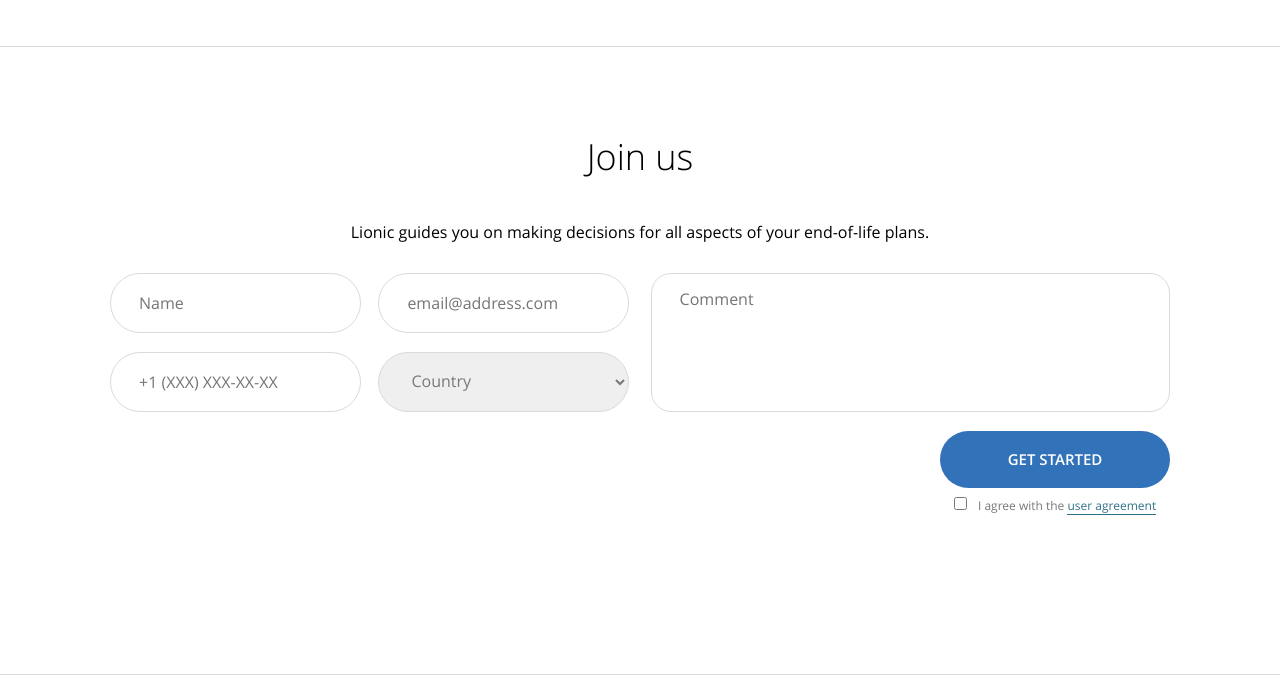
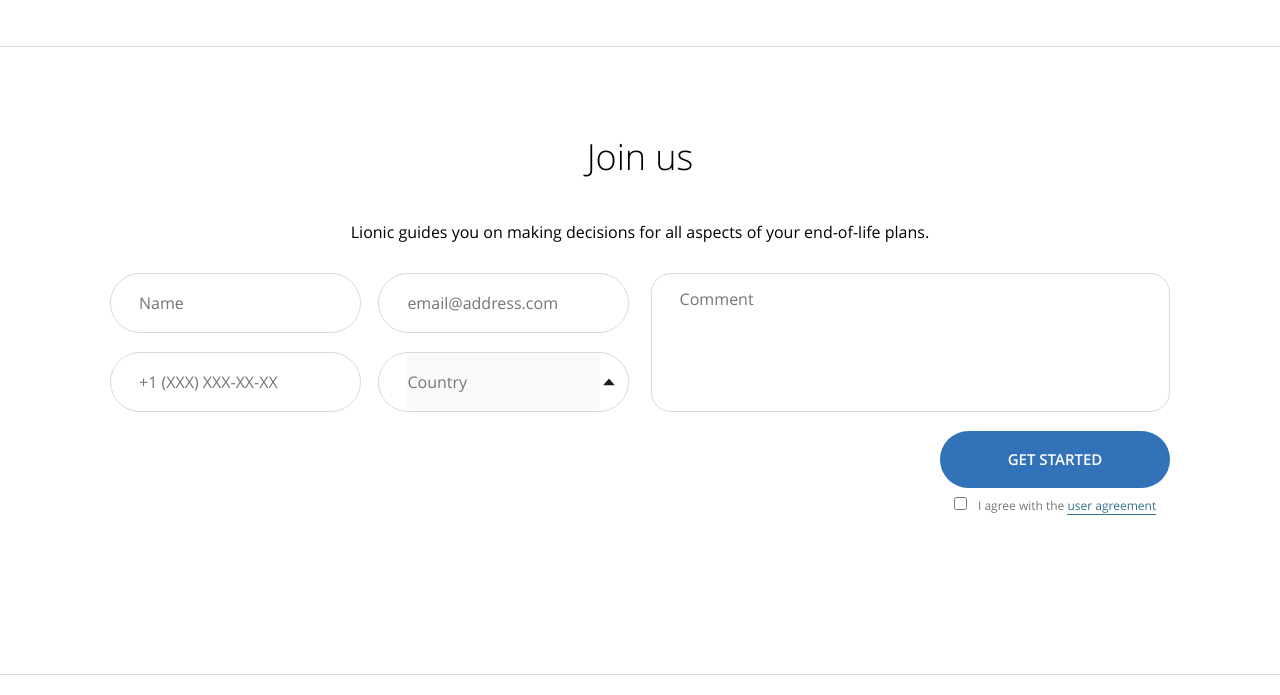
Before and after one commit to M-svg-arc/Lionic, a plain HTML site: page index.html in a window 1280 px wide. Shown: the part 3307-4002 px from the top of the page. Drawn offline with Linux system fonts and the light colour scheme.

Commit message:
add costumization selector in join-us__form-selector

```diff
--- /dev/null
+++ b/css/selector/styles_for_selector.css
@@ -0,0 +1,59 @@
+/* joi-us__form-selected */
+.choices {
+  border-radius: 50px;
+  padding-left: 28px;
+  padding-right: 28px;
+  width: 251px;
+  height: 60px;
+  color: #787878;
+  border: 1px solid #dadada;
+  transition: background-color 0.3s ease-in-out, border-color 0.3s ease-in-out;
+}
+
+.choices__inner {
+  padding: 15px 0 !important;
+  border: none !important;
+  height: 100%;
+  width: 100%;
+}
+
+.choices__list--single {
+  padding: 0;
+  height: 100%;
+}
+
+.choices__list--dropdown {
+  width: 208px;
+}
+
+.choices__list--single .choices__item {
+  display: flex;
+  width: 100%;
+  height: 100%;
+  font-size: 16px;
+  line-height: 180%;
+}
+
+.choices__list--dropdown .is-selected {
+  display: none;
+}
+
+.choices__list--dropdown .choices__placeholder {
+  display: none;
+}
+
+.choices[data-type*="select-one"]::after {
+  border: none;
+  margin-top: 0;
+  width: 15px;
+  height: 15px;
+  background-image: url("/img/arrow_for_selector.svg");
+  background-position: center;
+  background-repeat: no-repeat;
+  transform: translateY(-50%);
+}
+
+.choices.is-open[data-type*="select-one"]::after {
+  margin-top: 0;
+  transform: translateY(-50%) rotate(180deg);
+}
--- a/index.html
+++ b/index.html
@@ -10,6 +10,8 @@
     <link rel="stylesheet" href="css/style.css" />
     <link rel="stylesheet" href="css/media.css" />
     <link rel="stylesheet" href="css/scrollbars.css">
+    <link rel="stylesheet" href="css/selector/choices.min.css">
+    <link rel="stylesheet" href="css/selector/styles_for_selector.css">
   </head>
   <body>
     <header class="header">
@@ -569,5 +571,7 @@
         </div>
       </div>
     </footer>
+    <script src="./js/choices.min.js"></script>
+    <script src="./js/selector.js"></script>
   </body>
 </html>
--- /dev/null
+++ b/js/selector.js
@@ -0,0 +1,7 @@
+const element = document.querySelector(".join-us__form-select");
+const choices = new Choices(element, {
+  searchEnabled: false,
+  itemSelectText: "",
+  shouldSort: false,
+  position: "bottom",
+});
```
Also changed, not shown: css/selector/choices.min.css (added), img/arrow_for_selector.svg (added), js/choices.min.js (added).
